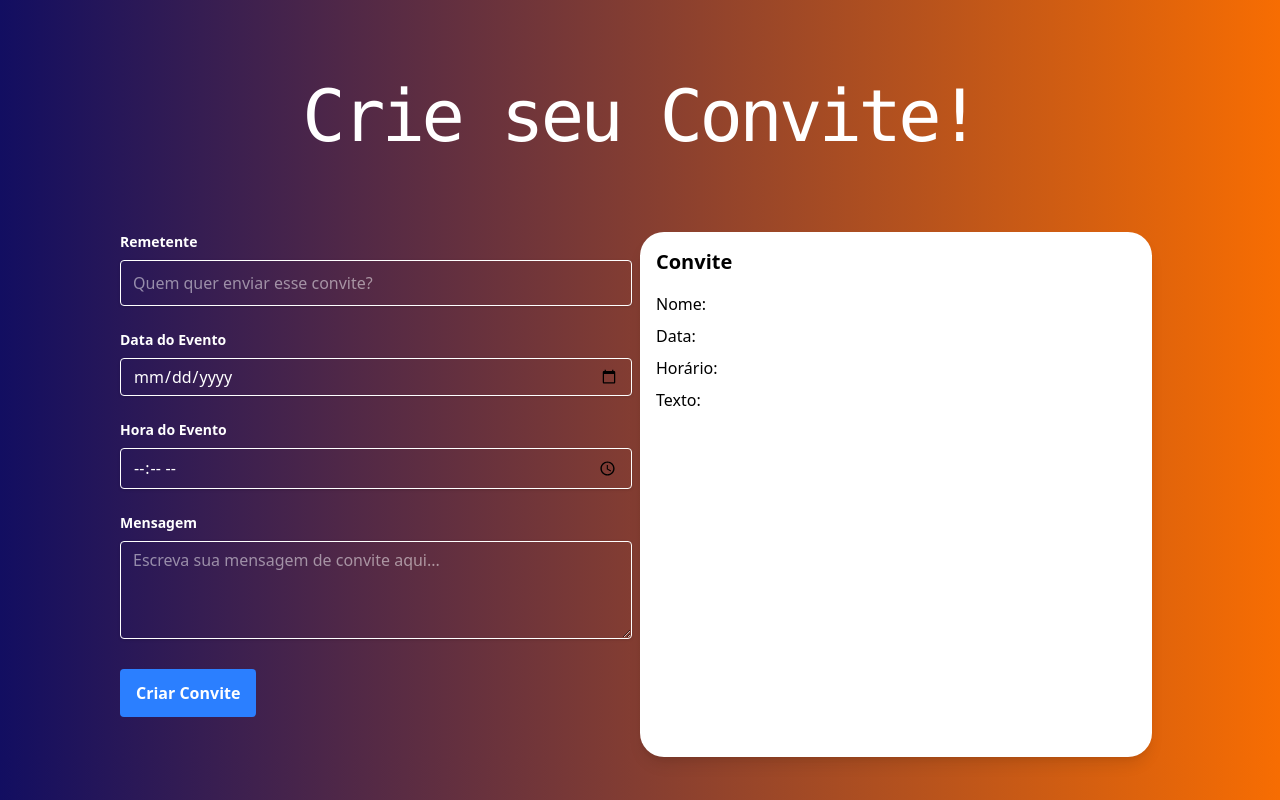
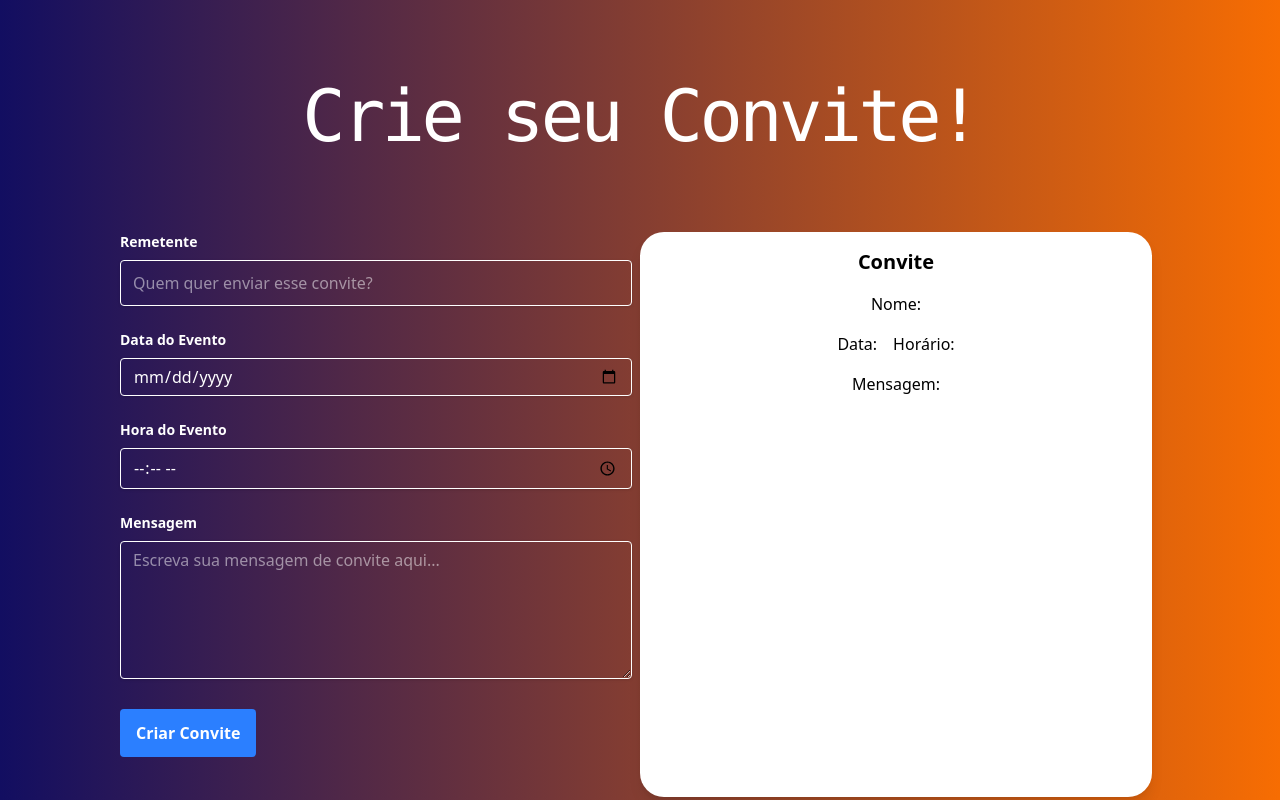
Before and after one commit to diegobbrito/personal-date, a React (Vite) app in the folder frontend/: page /makeyourinvite in a window 1280 px wide. Built offline with nearby package versions, Linux system fonts and the light colour scheme.

Commit message:
feat: Formatting invitation text

```diff
--- a/frontend/src/pages/MakeYourInvite.tsx
+++ b/frontend/src/pages/MakeYourInvite.tsx
@@ -60,7 +60,10 @@ const MakeYourInvite: React.FC = () => {
         <div className="w-full max-w-lg">
           <form onSubmit={handleSubmit} className="space-y-6">
             <div>
-              <label className="block text-white font-bold mb-2 text-sm" htmlFor="sender">
+              <label
+                className="block text-white font-bold mb-2 text-sm"
+                htmlFor="sender"
+              >
                 Remetente
               </label>
               <input
@@ -74,7 +77,10 @@ const MakeYourInvite: React.FC = () => {
               />
             </div>
             <div>
-              <label className="block text-white font-bold mb-2 text-sm" htmlFor="eventDate">
+              <label
+                className="block text-white font-bold mb-2 text-sm"
+                htmlFor="eventDate"
+              >
                 Data do Evento
               </label>
               <input
@@ -86,7 +92,10 @@ const MakeYourInvite: React.FC = () => {
               />
             </div>
             <div>
-              <label className="block text-white font-bold mb-2 text-sm" htmlFor="eventTime">
+              <label
+                className="block text-white font-bold mb-2 text-sm"
+                htmlFor="eventTime"
+              >
                 Hora do Evento
               </label>
               <input
@@ -99,7 +108,10 @@ const MakeYourInvite: React.FC = () => {
               />
             </div>
             <div>
-              <label className="block text-white font-bold mb-2 text-sm" htmlFor="message">
+              <label
+                className="block text-white font-bold mb-2 text-sm"
+                htmlFor="message"
+              >
                 Mensagem
               </label>
               <textarea
@@ -109,7 +121,7 @@ const MakeYourInvite: React.FC = () => {
                 value={formData.message}
                 onChange={handleChange}
                 placeholder="Escreva sua mensagem de convite aqui..."
-                rows={4}
+                rows={6}
               />
             </div>
             <div className="mb-10">
@@ -122,13 +134,16 @@ const MakeYourInvite: React.FC = () => {
             </div>
           </form>
         </div>
-        <div className="w-full mx-auto max-w-lg bg-white p-4 rounded-3xl shadow-lg">
-          <h2 className="text-xl font-bold mb-4">Convite</h2>
-          <div className="space-y-2">
+        <div className="w-full mx-auto max-w-lg bg-white p-4 rounded-3xl shadow-lg flex flex-col items-center space-y-4">
+          <h2 className="text-xl font-bold">Convite</h2>
+          <div className="flex flex-col items-center space-y-4">
             <p>Nome: {formData.sender}</p>
-            <p>Data: {formData.eventDate}</p>
-            <p>Horário: {formData.eventTime}</p>
-            <p>Texto: {formData.message}</p>
+            <div className="flex flex-row items-center space-x-4">
+              <p>Data: {formData.eventDate}</p>
+              <p>Horário: {formData.eventTime}</p>
+            </div>
+            <p> Mensagem:</p>
+            <p className="text-center mt-4">{formData.message}</p>
           </div>
         </div>
       </div>
```
